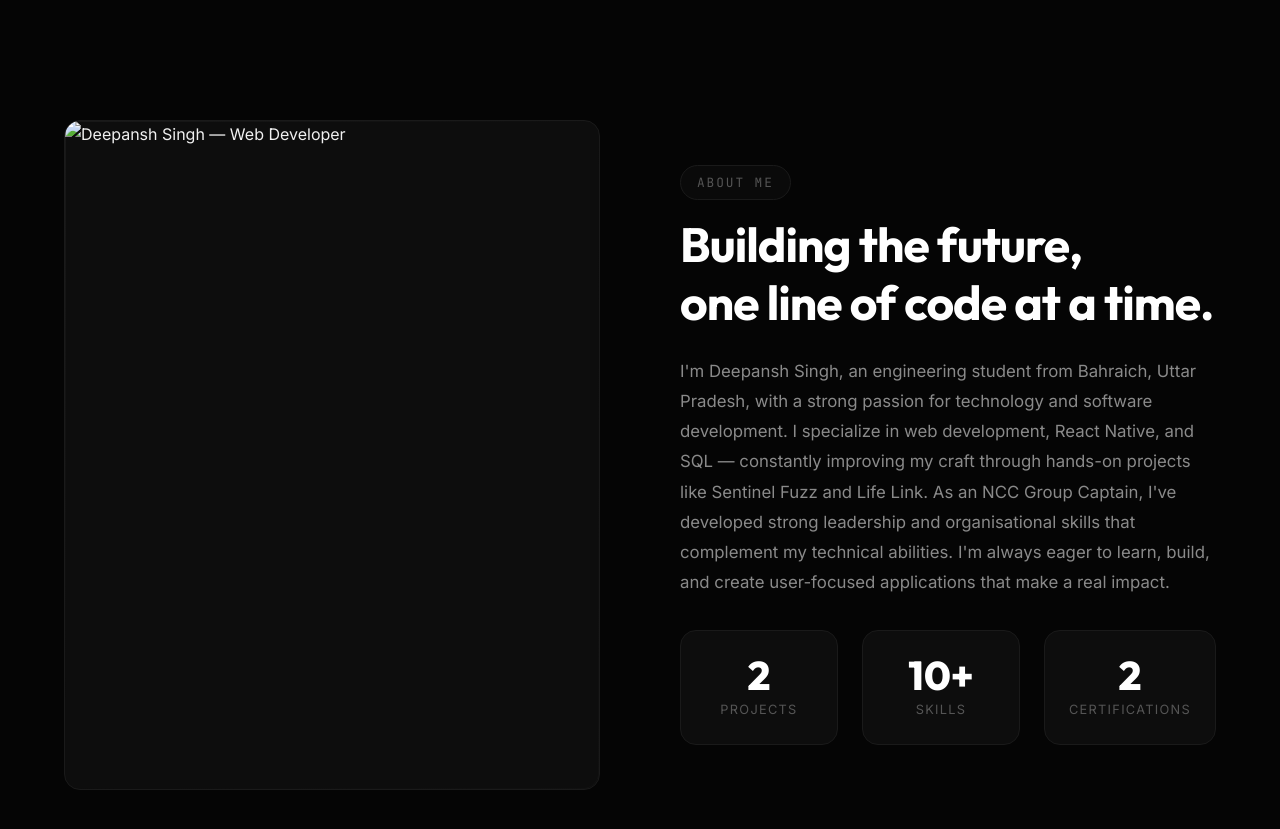
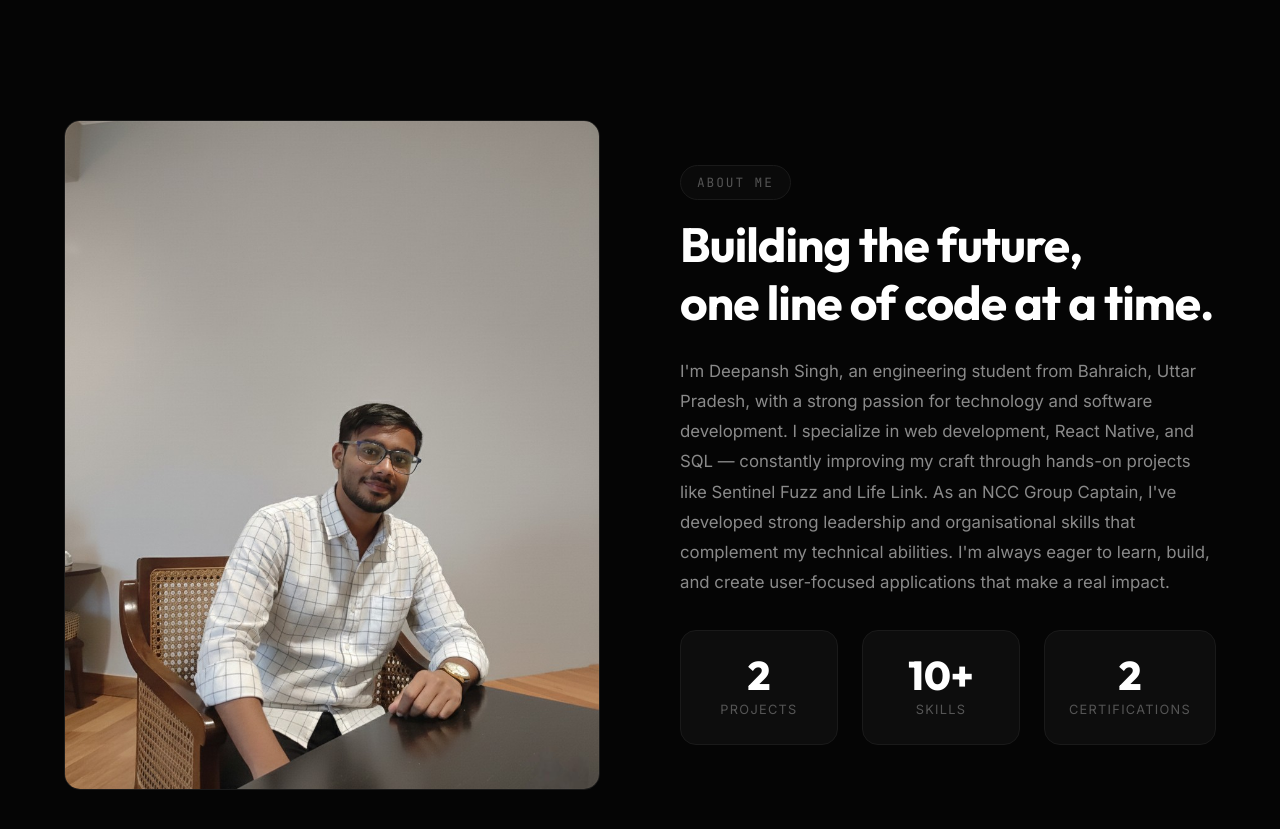
Before and after one commit to singhdeepansh235-cloud/PORTFOLIO, a website: page public/index.html in a window 1280 px wide. Shown: the part 800-1629 px from the top of the page. Drawn offline with Linux system fonts and the light colour scheme.

```diff
--- a/public/index.html
+++ b/public/index.html
@@ -85,7 +85,7 @@
       <div class="about-grid">
         <div class="about-image-wrapper reveal-left">
           <div class="about-image">
-            <img src="/images/profile.jpg" alt="Deepansh Singh — Web Developer" loading="lazy">
+            <img src="/images/profile.jpeg" alt="Deepansh Singh — Web Developer" loading="lazy">
           </div>
         </div>
 
```
Also changed, not shown: public/images/profile.jpeg (renamed from public/images/WhatsApp Image 2026-06-22 at 12.46.00 PM.jpeg).
